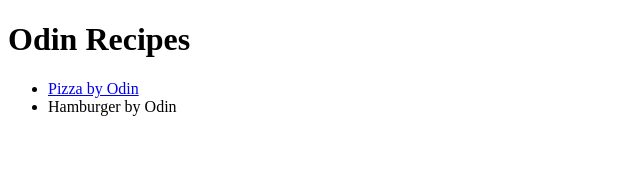
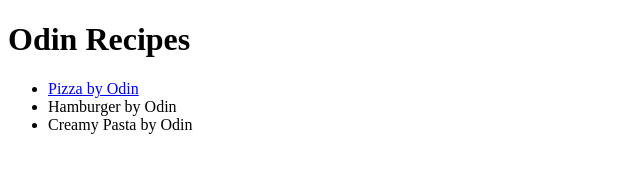
Before and after one commit to LucasDaSilva96/odin-recipes, a plain HTML site: page index.html in a window 1280 px wide. Shown: the whole page, without its empty margins (0-640 px from the left). Drawn offline with Linux system fonts and the light colour scheme.

Commit message:
Added new relative link.

```diff
--- a/index.html
+++ b/index.html
@@ -11,6 +11,7 @@
     <ul>
       <li><a href="pizza.html">Pizza by Odin</a></li>
       <li><a href="hamburger.html"></a>Hamburger by Odin</li>
+      <li><a href="pasta.html"></a>Creamy Pasta by Odin</li>
     </ul>
   </body>
 </html>
```
